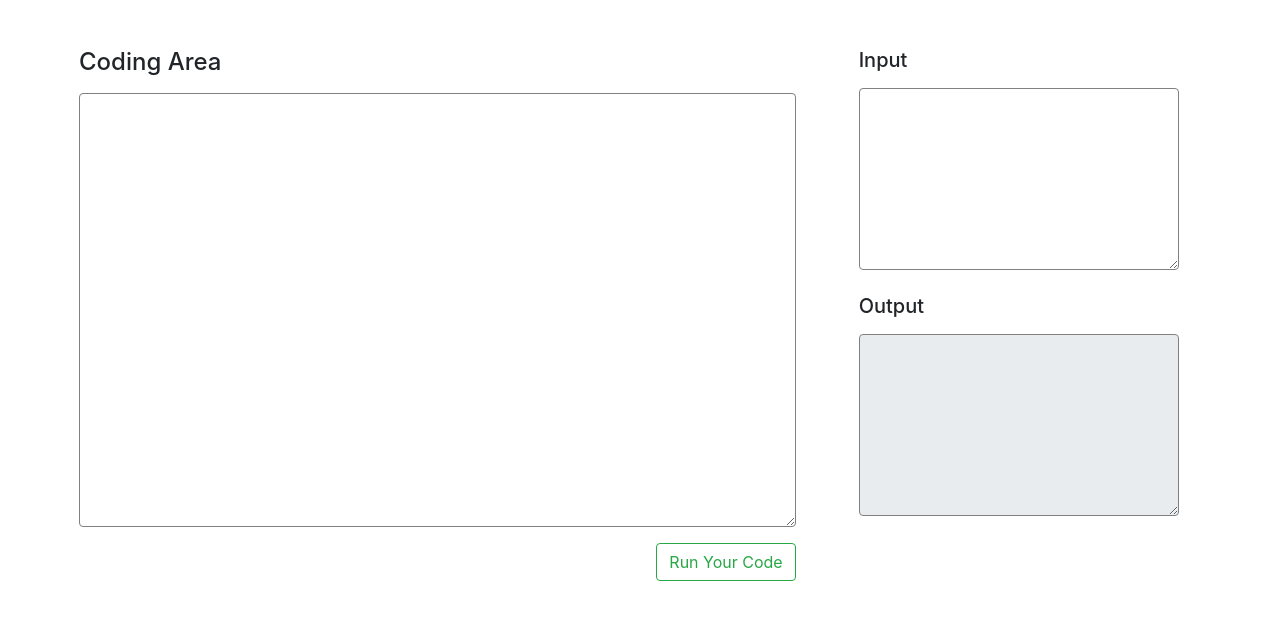
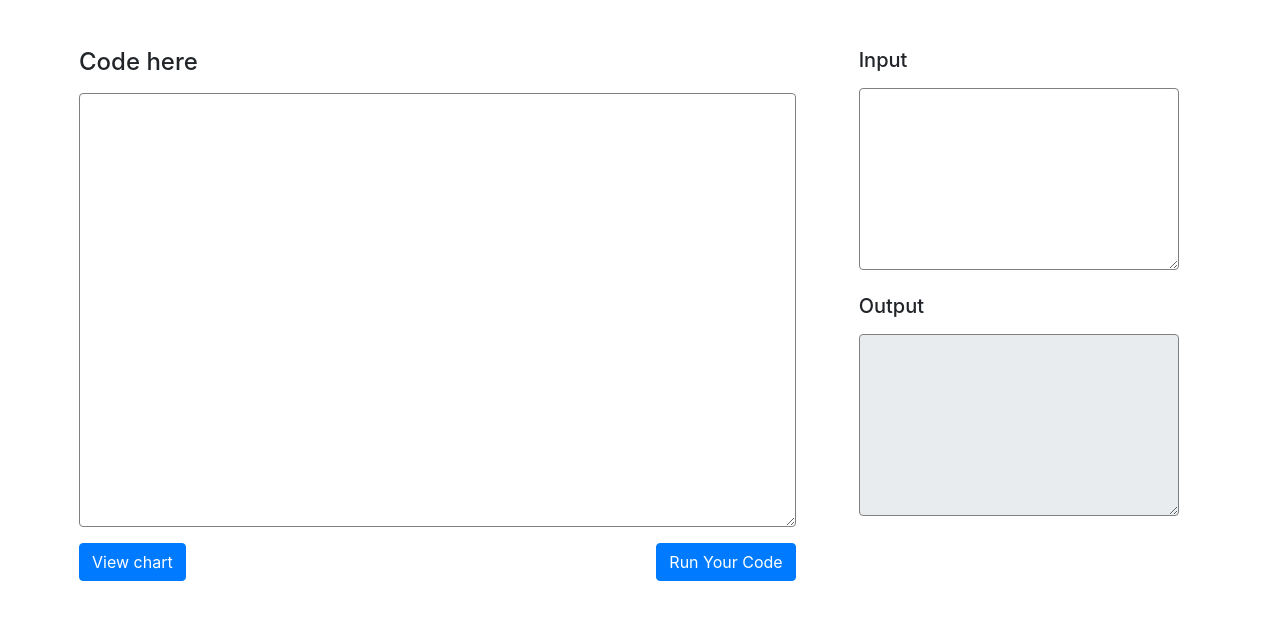
Before and after one commit to an-anurag/pyinterpreter_flask, a Flask app: page / in a window 1280 px wide; the page is wider, and only the part inside the window is pictured. Shown: the top 620 px of that part. Run offline with Flask 2, Linux system fonts and the light colour scheme; some libraries are stand-ins or nearby versions.

Commit message:
chart added

```diff
--- a/app.py
+++ b/app.py
@@ -1,6 +1,32 @@
-from flask import Flask, request, render_template
+
+import io
+import random
+from matplotlib.backends.backend_agg import FigureCanvasAgg as FigureCanvas
+from matplotlib.figure import Figure
+
+
+from flask import Flask, request, render_template, Response
+
 from run_py import RunPyCode
+
 app = Flask(__name__)
+
+
+@app.route('/plot.png')
+def plot_png():
+    fig = create_figure()
+    output = io.BytesIO()
+    FigureCanvas(fig).print_png(output)
+    return Response(output.getvalue(), mimetype='image/png')
+
+
+def create_figure():
+    fig = Figure()
+    axis = fig.add_subplot(1, 1, 1)
+    xs = range(100)
+    ys = [random.randint(1, 50) for x in xs]
+    axis.plot(xs, ys)
+    return fig
 
 
 @app.route('/', methods=['GET', 'POST'])
--- a/output/prog.py
+++ b/output/prog.py
@@ -1,5 +1 @@
-import sys
-
-for i in sys.argv:
-
-    print(i)
+print([x for x in range(50)])
--- a/run_py.py
+++ b/run_py.py
@@ -22,7 +22,8 @@ class RunPyCode:
         filename = "./output/prog.py"
         if not code:
             code = self.code
-        with open(filename, "w") as f:
-            f.write(code)
+        else:
+            with open(filename, "w") as f:
+                f.write(code)
         self._run_py_prog(filename, command_args)
         return self.stderr, self.stdout
--- a/templates/index.html
+++ b/templates/index.html
@@ -2,12 +2,19 @@
 <html lang="en" dir="ltr">
 <head>
     <meta charset="utf-8">
-    <link rel="stylesheet" href="https://maxcdn.bootstrapcdn.com/bootstrap/4.0.0/css/bootstrap.min.css" integrity="sha384-Gn5384xqQ1aoWXA+058RXPxPg6fy4IWvTNh0E263XmFcJlSAwiGgFAW/dAiS6JXm" crossorigin="anonymous">
-    <script src="https://code.jquery.com/jquery-3.2.1.slim.min.js" integrity="sha384-KJ3o2DKtIkvYIK3UENzmM7KCkRr/rE9/Qpg6aAZGJwFDMVNA/GpGFF93hXpG5KkN" crossorigin="anonymous"></script>
-    <script src="https://cdnjs.cloudflare.com/ajax/libs/popper.js/1.12.9/umd/popper.min.js" integrity="sha384-ApNbgh9B+Y1QKtv3Rn7W3mgPxhU9K/ScQsAP7hUibX39j7fakFPskvXusvfa0b4Q" crossorigin="anonymous"></script>
-    <script src="https://maxcdn.bootstrapcdn.com/bootstrap/4.0.0/js/bootstrap.min.js" integrity="sha384-JZR6Spejh4U02d8jOt6vLEHfe/JQGiRRSQQxSfFWpi1MquVdAyjUar5+76PVCmYl" crossorigin="anonymous"></script>
+    <link rel="stylesheet" href="https://maxcdn.bootstrapcdn.com/bootstrap/4.0.0/css/bootstrap.min.css"
+          integrity="sha384-Gn5384xqQ1aoWXA+058RXPxPg6fy4IWvTNh0E263XmFcJlSAwiGgFAW/dAiS6JXm" crossorigin="anonymous">
+    <script src="https://code.jquery.com/jquery-3.2.1.slim.min.js"
+            integrity="sha384-KJ3o2DKtIkvYIK3UENzmM7KCkRr/rE9/Qpg6aAZGJwFDMVNA/GpGFF93hXpG5KkN"
+            crossorigin="anonymous"></script>
+    <script src="https://cdnjs.cloudflare.com/ajax/libs/popper.js/1.12.9/umd/popper.min.js"
+            integrity="sha384-ApNbgh9B+Y1QKtv3Rn7W3mgPxhU9K/ScQsAP7hUibX39j7fakFPskvXusvfa0b4Q"
+            crossorigin="anonymous"></script>
+    <script src="https://maxcdn.bootstrapcdn.com/bootstrap/4.0.0/js/bootstrap.min.js"
+            integrity="sha384-JZR6Spejh4U02d8jOt6vLEHfe/JQGiRRSQQxSfFWpi1MquVdAyjUar5+76PVCmYl"
+            crossorigin="anonymous"></script>
     <script src="https://ajax.googleapis.com/ajax/libs/jquery/2.1.1/jquery.min.js"></script>
-    <title>CodeStar</title>
+    <title>PyCompiler</title>
 </head>
 <body>
 
@@ -18,24 +25,38 @@
             <form action="/" method="post">
                 <div class="form-group row">
                     <div class="col-sm-7 mr-5 ml-3">
-                <label for="comment"><h4>Coding Area</h4></label>
-                <textarea class="form-control" rows="14" name="code_area" style="border:1px solid grey; letter-spacing: 1px; font-family: 'Lucida Console'; font-size: 20px; " onkeydown="if(event.keyCode===9){var v=this.value,s=this.selectionStart,e=this.selectionEnd;this.value=v.substring(0, s)+'\t'+v.substring(e);this.selectionStart=this.selectionEnd=s+1;return false;}">{{code}}</textarea>
+                        <label for="comment"><h4>Code here</h4></label>
+                        <textarea class="form-control" rows="14" name="code_area" value=""
+                                  style="border:1px solid grey; letter-spacing: 1px; font-family: 'Lucida Console'; font-size: 20px;"></textarea>
                     </div>
+
+                    {% if error %}
+                    <div>
+                        <p>{{ error }}</p>
+                    </div>
+                    {% endif %}
+
 
                     <div class="col-sm-3">
                         <div class="row mb-4">
                             <label for="comment"><h5>Input</h5></label>
-                  <textarea class="form-control" rows="7" name="input_area" style="border:1px solid grey;">{{input}}</textarea>
+                            <textarea class="form-control" rows="7" name="input_area"
+                                      style="border:1px solid grey;"></textarea>
                         </div>
                         <div class="row">
                             <label for="comment"><h5>Output</h5></label>
-                  <textarea class="form-control" rows="7" name="output_area" style="border:1px solid grey;" disabled>{% if output %}{{ output }}{% endif %}</textarea>
+                            <textarea class="form-control" rows="7" name="output_area" style="border:1px solid grey;"
+                                      disabled>{% if output %}{{ output }}{% endif %}</textarea>
                         </div>
                     </div>
                 </div>
                 <div class="form-group row">
                     <div class="col-sm-7 ml-3">
-                <button class="btn btn-outline-success float-right" type="submit">Run Your Code </button>
+                        <span>
+                        <a class="btn btn-primary" href="/plot.png">View chart</a>
+                        <button class="btn btn-primary float-right" type="submit">Run Your Code</button>
+                        </span>
+
                     </div>
                 </div>
             </form>
```
Lines whose indentation alone changed are shown as unchanged.
